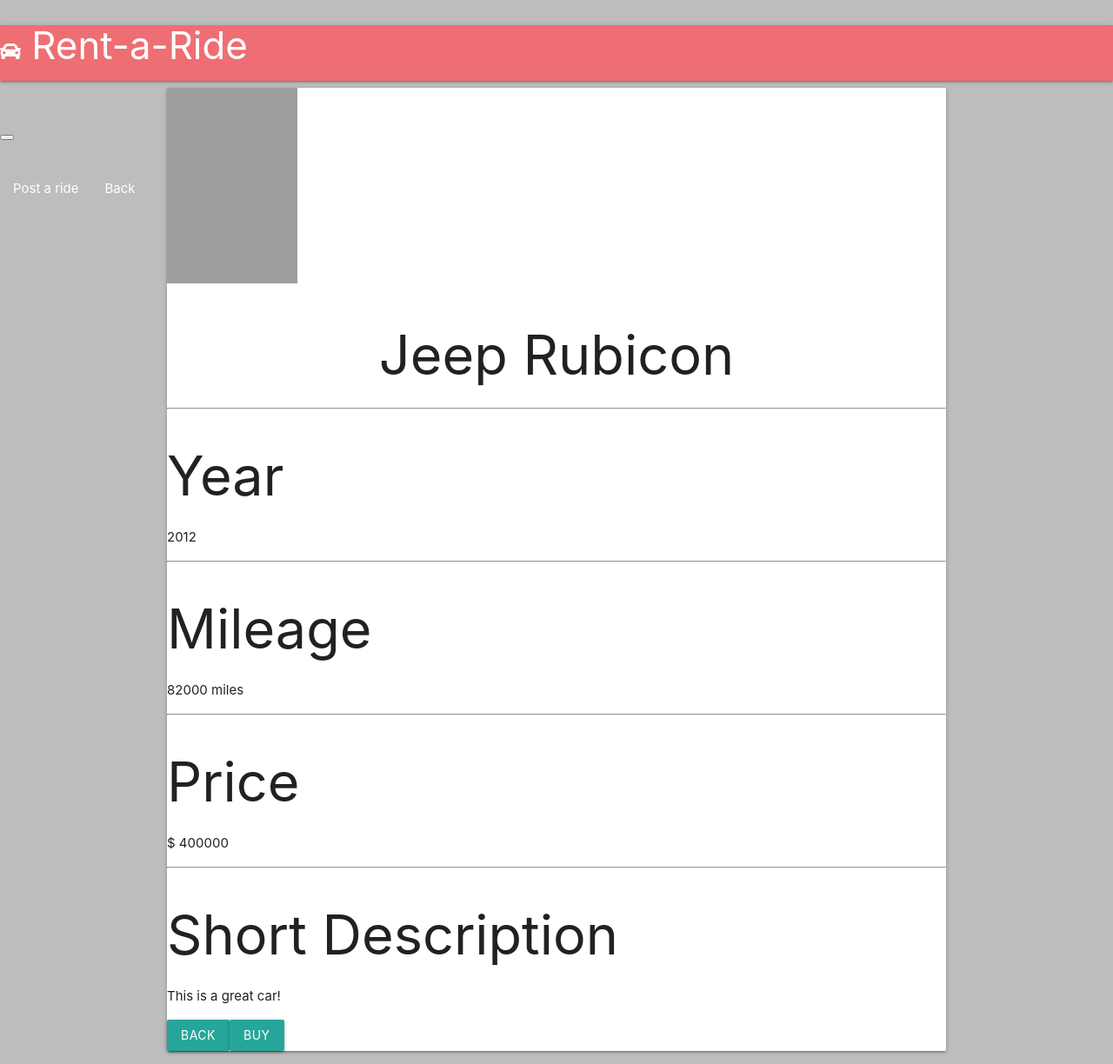
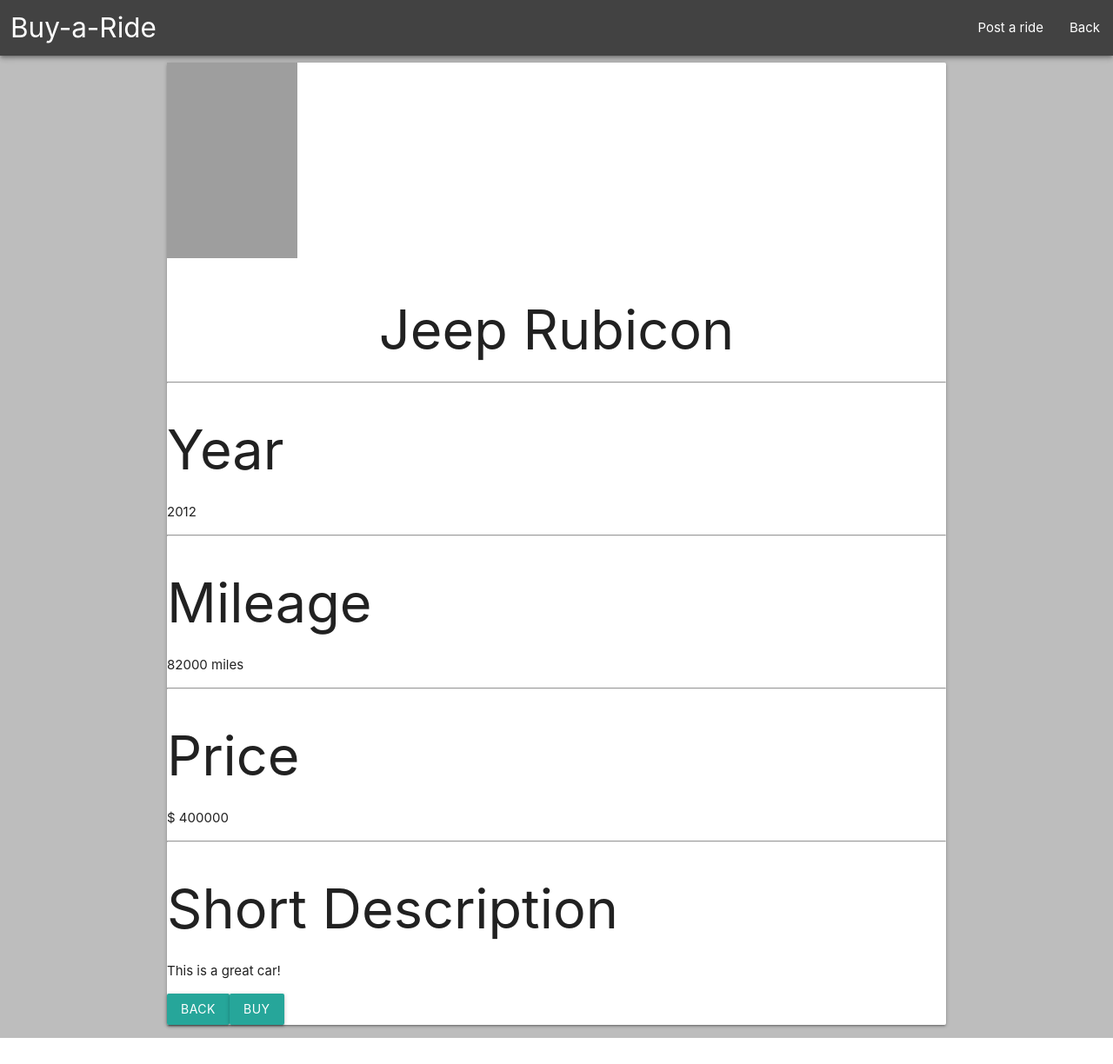
Before and after one commit to Dannyp123/Django-Car-Store, a Django app: page /car-page/1/ in a window 1280 px wide. Shown: the whole page at 87% size. After the commit the page ends 1194 px from the top, so only its background shows below. Run offline with Django 3.2, Linux system fonts and the light colour scheme; data comes from the database, SQL or seed files in the repository; both versions use the stored data as it was after the commit; some libraries are stand-ins or nearby versions; grey boxes are pictures that could not be loaded.

Commit message:
started to edit the cars page and added a fav icon.

```diff
--- a/app/templates/base.html
+++ b/app/templates/base.html
@@ -7,7 +7,8 @@
     <meta charset="UTF-8">
     <meta name="viewport" content="width=device-width, initial-scale=1.0">
     <meta http-equiv="X-UA-Compatible" content="ie=edge">
-    <title>Car Sale</title>
+    <title>Buy-A-Ride</title>
+    <link rel="shortcut icon" href="http://www.pngmart.com/files/4/Car-Transparent-Background.png" type="shortcut icon">
     <link rel="stylesheet" href="{% static 'style.css' %}">
     <link rel="stylesheet" href="https://use.fontawesome.com/releases/v5.8.1/css/all.css"
         integrity="sha384-50oBUHEmvpQ+1lW4y57PTFmhCaXp0ML5d60M1M7uH2+nqUivzIebhndOJK28anvf" crossorigin="anonymous">
--- a/app/templates/car-page.html
+++ b/app/templates/car-page.html
@@ -1,5 +1,5 @@
 {% extends 'base.html' %} {% block body %}
-<nav class="navbar navbar-expand-lg bg-dark navbar-light sticky-top p-3">
+<!-- <nav class="navbar navbar-expand-lg bg-dark navbar-light sticky-top p-3">
     <h3 class="text-light"><i class="fas fa-car"></i> Rent-a-Ride</h3>
     <button class="navbar-toggler" type="button" data-toggle="collapse" data-target="#navbarSupportedContent"
         aria-controls="navbarSupportedContent" aria-expanded="false" aria-label="Toggle navigation">
@@ -18,7 +18,23 @@
             </ul>
         </div>
     </div>
+</nav> -->
+<nav class="z-depth-2">
+    <div class="nav-wrapper grey darken-3">
+        <span class="brand-logo" style="margin-left: 12px">Buy-a-Ride</span>
+        <a href="#" data-target="mobile-nav" class="sidenav-trigger"><i class="material-icons">menu</i></a>
+        <ul class="right hide-on-med-and-down">
+            <li><a href="{% url 'post-vehicle' %}">Post a ride</a></li>
+            <li><a href="{% url 'landing' %}">Back</a></li>
+        </ul>
+    </div>
 </nav>
+
+<ul class="sidenav" id="mobile-nav">
+    <li><a href="{% url 'post-vehicle' %}">Post a ride</a></li>
+    <li><a href="{% url 'landing' %}">Back</a></li>
+</ul>
+
 <div class="container">
     <div class="card my-4">
         <div class="card-body">
--- a/app/templates/landing.html
+++ b/app/templates/landing.html
@@ -1,7 +1,7 @@
 {% extends 'base.html' %} {% block body %}
 <nav class="z-depth-2">
     <div class="nav-wrapper grey darken-3">
-        <span class="brand-logo" style="margin-left: 12px">Rent-a-Ride</span>
+        <span class="brand-logo" style="margin-left: 12px">Buy-a-Ride</span>
         <a href="#" data-target="mobile-nav" class="sidenav-trigger"><i class="material-icons">menu</i></a>
         <ul class="right hide-on-med-and-down">
             <li><a href="{% url 'post-vehicle' %} ">Post a ride</a></li>
--- a/app/templates/post-vehicle.html
+++ b/app/templates/post-vehicle.html
@@ -1,7 +1,7 @@
 {% extends 'base.html' %} {% block body %}
 <nav class="z-depth-2">
     <div class="nav-wrapper grey darken-3">
-        <span class="brand-logo" style="margin-left: 12px">Rent-a-Ride</span>
+        <span class="brand-logo" style="margin-left: 12px">Buy-a-Ride</span>
         <a href="#" data-target="mobile-nav" class="sidenav-trigger"><i class="material-icons">menu</i></a>
         <ul class="right hide-on-med-and-down">
             <li><a href="{% url 'landing' %} ">Home</a></li>
```
Also changed, not shown: db.sqlite3.
